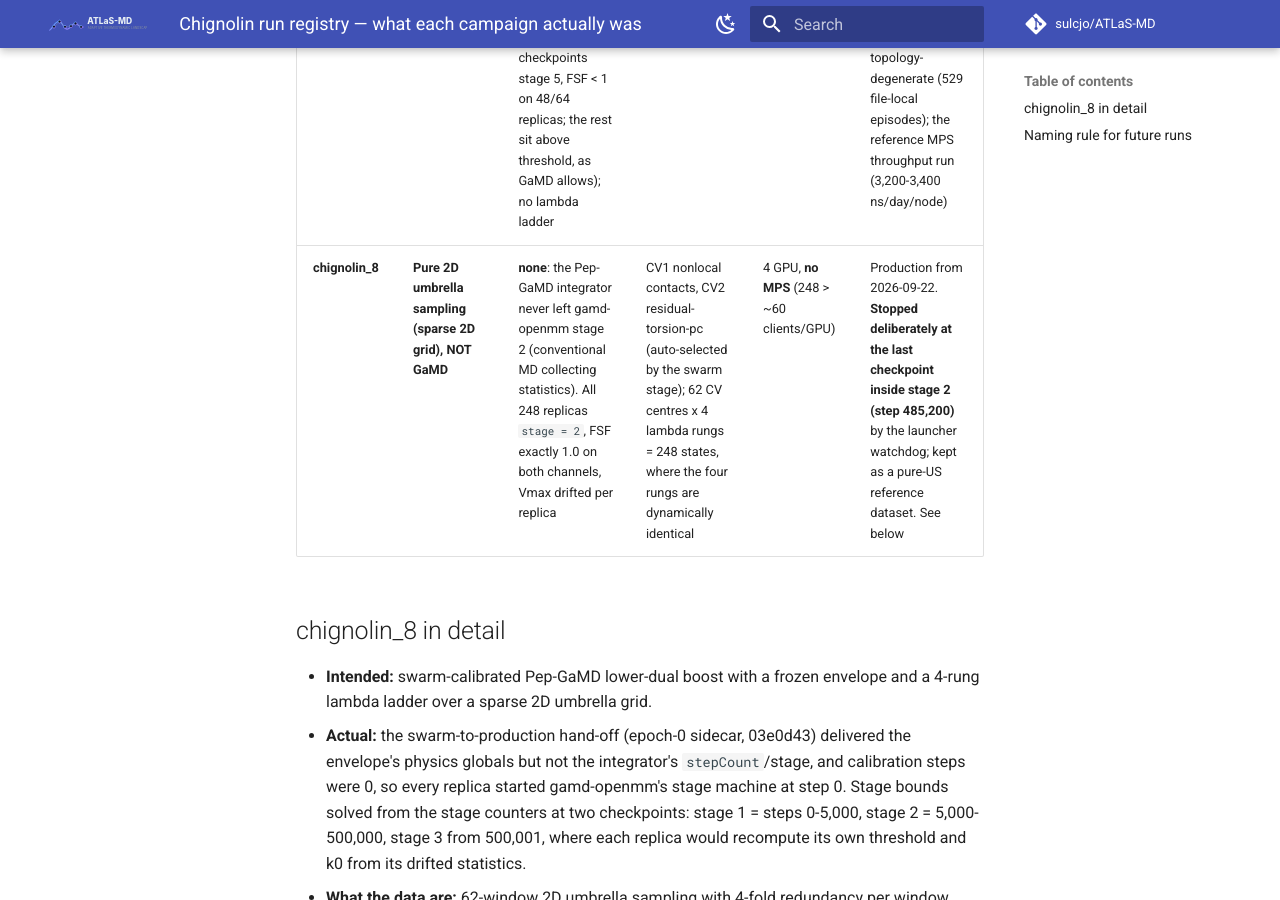
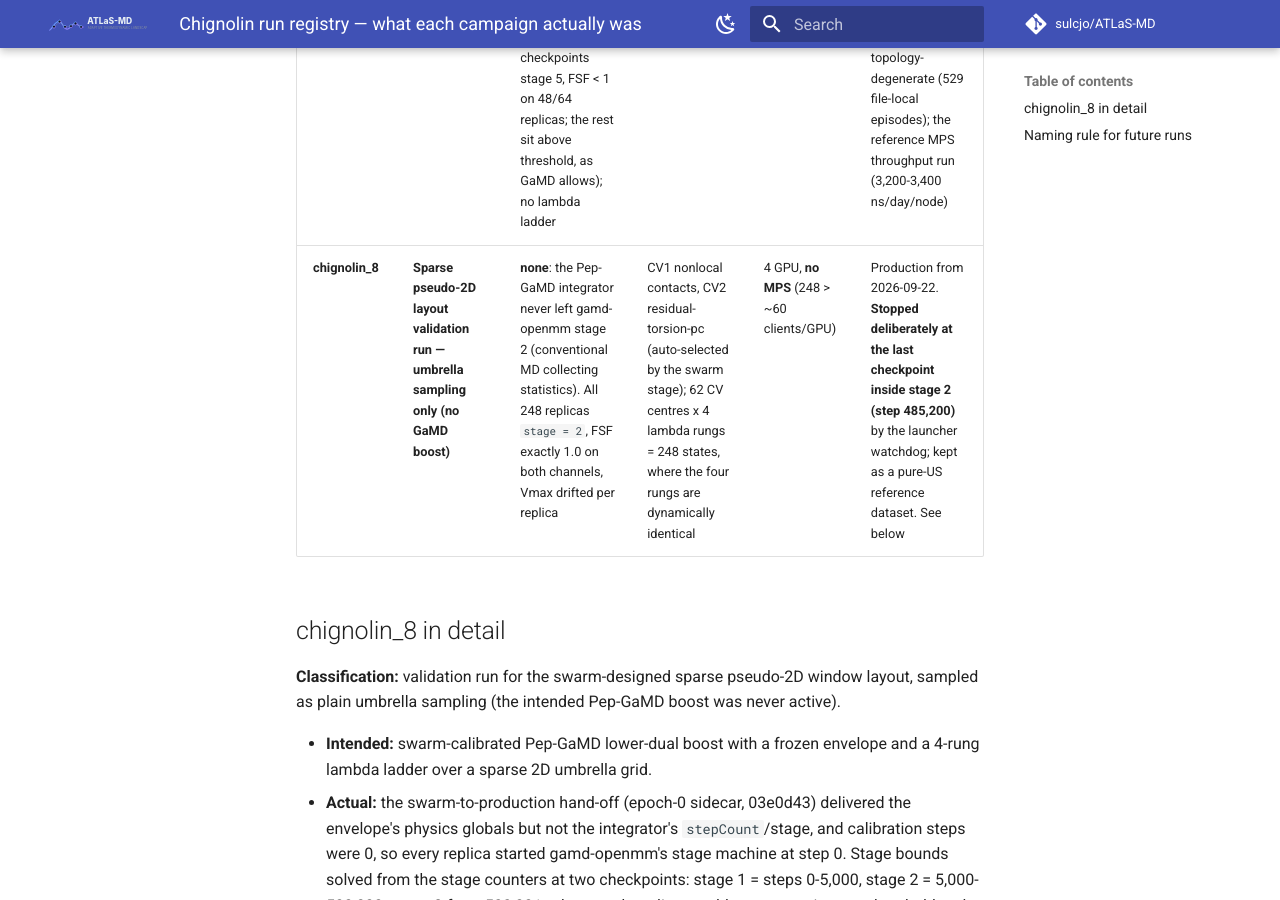
Before and after one commit to sulcjo/ATLaS-MD, an MkDocs documentation site: the page built from docs/atlas-md/developer/run-registry.md, in a window 1280 px wide and 900 px high, scrolled down 1077 px. Built offline with MkDocs 1.6.1 and Material for MkDocs 9.7.7, drawn with Linux system fonts in a browser that asks for light colours; comment, search, counter and statistics services are not loaded.

Commit message:
docs: CHIGNOLIN_RUNS.md run list; chignolin_8 classified as sparse pseudo-2D layout validation (US only)
Co-Authored-By: Claude Opus 5.5 (1M context) <noreply@anthropic.com>
Claude-Session: https://claude.ai/code/session_01Q18y6iQis1EjQq7BsWvFeS

```diff
--- a/docs/atlas-md/developer/run-registry.md
+++ b/docs/atlas-md/developer/run-registry.md
@@ -9,9 +9,12 @@ surviving artefacts is marked *(unverified)*.
 | **chignolin_5** | GaMD-REUS, adaptive production, 2D, with a mid-run CV2 switch | single-channel GaMD, boost applied; type *(unverified, likely `lower-dihedral` like chignolin_6)*; envelope recalibrated once after epoch 0 | CV1 contacts; CV2 torsion-pca in epoch_000, tica-linear from epoch_001 on; ~27-28 states | MPS *(unverified)* | Completed early Aug 2026, ~8.2M samples. Run directory no longer on disk (local or aurum2). Its PMF was wrong until the 2026-08-04 union-MBAR per-epoch-bias fix; any number predating that is invalid |
 | **chignolin_6** | GaMD-REUS, double-adaptive, 2D | `lower-dihedral` GaMD, **boost applied** (all checkpoints stage 5, FSF < 1 on every replica); sigma0 5 | CV1 contacts, CV2 torsion-pca; up to 64 replicas; 2 AP epochs + final with top-ups | 4 GPU, MPS | Ran 2026-08-28 to 09-04 (`RUNS/_old/chignolin_6`). ESS 0.74 % was the window-map drop bug (fixed 38af544; data repairable in the loader without new MD) |
 | **chignolin_7** | **Pep-GaMD-REUS, 1D** | `pep-gamd-lower-dual` (peptide-only boost), **boost applied** (all checkpoints stage 5, FSF < 1 on 48/64 replicas; the rest sit above threshold, as GaMD allows); no lambda ladder | CV1 contacts only, no CV2; up to 128 replicas; 3 AP epochs + final | 4 GPU, MPS | Completed 2026-09-13 to 09-17 (`RUNS/chignolin_7`). CV1 topology-degenerate (529 file-local episodes); the reference MPS throughput run (3,200-3,400 ns/day/node) |
-| **chignolin_8** | **Pure 2D umbrella sampling (sparse 2D grid), NOT GaMD** | **none**: the Pep-GaMD integrator never left gamd-openmm stage 2 (conventional MD collecting statistics). All 248 replicas `stage = 2`, FSF exactly 1.0 on both channels, Vmax drifted per replica | CV1 nonlocal contacts, CV2 residual-torsion-pc (auto-selected by the swarm stage); 62 CV centres x 4 lambda rungs = 248 states, where the four rungs are dynamically identical | 4 GPU, **no MPS** (248 > ~60 clients/GPU) | Production from 2026-09-22. **Stopped deliberately at the last checkpoint inside stage 2 (step 485,200)** by the launcher watchdog; kept as a pure-US reference dataset. See below |
+| **chignolin_8** | **Sparse pseudo-2D layout validation run — umbrella sampling only (no GaMD boost)** | **none**: the Pep-GaMD integrator never left gamd-openmm stage 2 (conventional MD collecting statistics). All 248 replicas `stage = 2`, FSF exactly 1.0 on both channels, Vmax drifted per replica | CV1 nonlocal contacts, CV2 residual-torsion-pc (auto-selected by the swarm stage); 62 CV centres x 4 lambda rungs = 248 states, where the four rungs are dynamically identical | 4 GPU, **no MPS** (248 > ~60 clients/GPU) | Production from 2026-09-22. **Stopped deliberately at the last checkpoint inside stage 2 (step 485,200)** by the launcher watchdog; kept as a pure-US reference dataset. See below |
 
 ## chignolin_8 in detail
+
+**Classification:** validation run for the swarm-designed sparse pseudo-2D window layout, sampled as
+plain umbrella sampling (the intended Pep-GaMD boost was never active).
 
 - **Intended:** swarm-calibrated Pep-GaMD lower-dual boost with a frozen envelope and a 4-rung lambda
   ladder over a sparse 2D umbrella grid.
```
Also changed, not shown: CHIGNOLIN_RUNS.md (added, +12 -0 lines).
